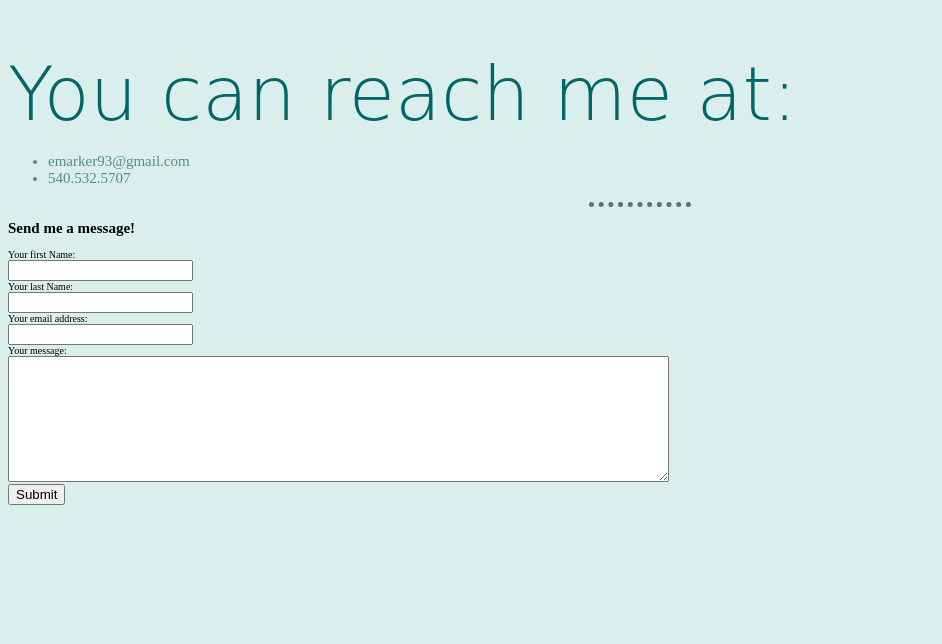
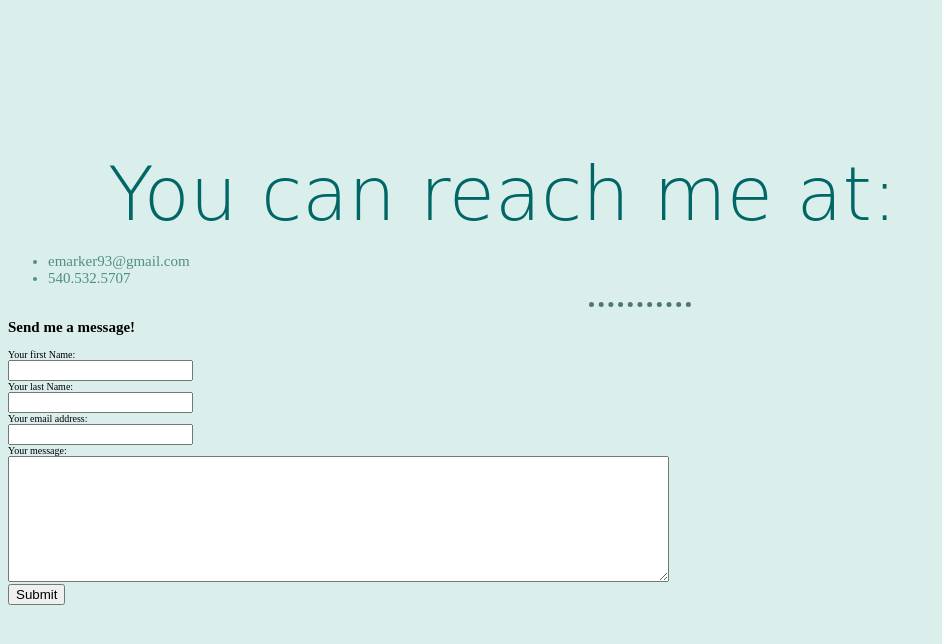
Before and after one commit to emarker314/CV, a plain HTML site: page Contact.html in a window 1280 px wide. Shown: the whole page, without its empty margins (0-942 px from the left). Drawn offline with Linux system fonts and the light colour scheme; a web font is replaced by a local one.

Commit message:
add class to contact H1 and add css to contact-heading.

```diff
--- a/CSS/styles.css
+++ b/CSS/styles.css
@@ -62,3 +62,7 @@ table {
   color: #518E85;
   font-size: 1.5rem;
 }
+
+.contact-heading {
+  margin: 150px 0 0 100px;
+}
--- a/Contact.html
+++ b/Contact.html
@@ -9,7 +9,7 @@
 <link href="https://fonts.googleapis.com/css2?family=Bentham&family=Mr+De+Haviland&family=Playfair+Display&family=Shadows+Into+Light+Two&display=swap" rel="stylesheet">
   </head>
   <body>
-    <h1>You can reach me at:</h1>
+    <h1 class="contact-heading">You can reach me at:</h1>
       <ul>
         <li>emarker93@gmail.com</li>
         <li>540.532.5707</li>
```
